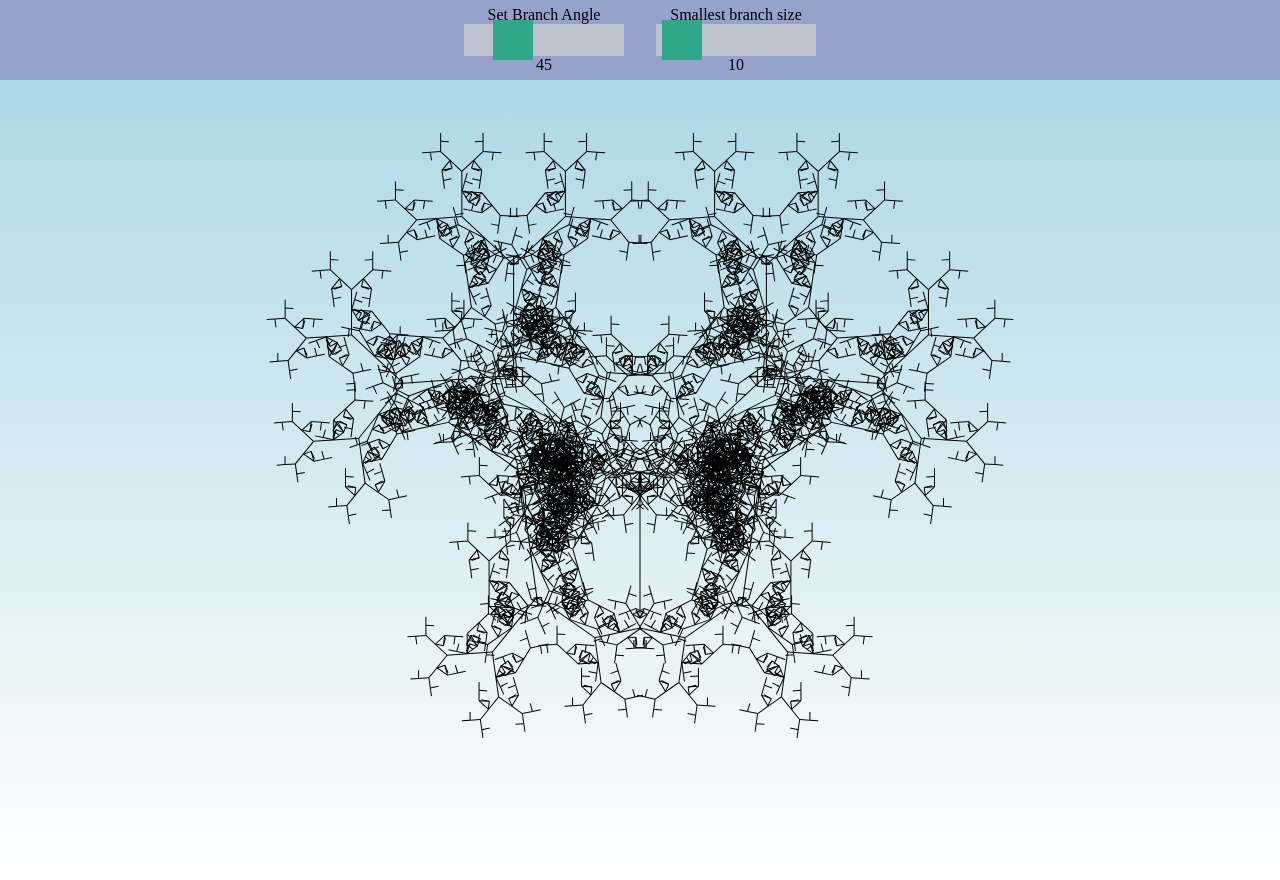
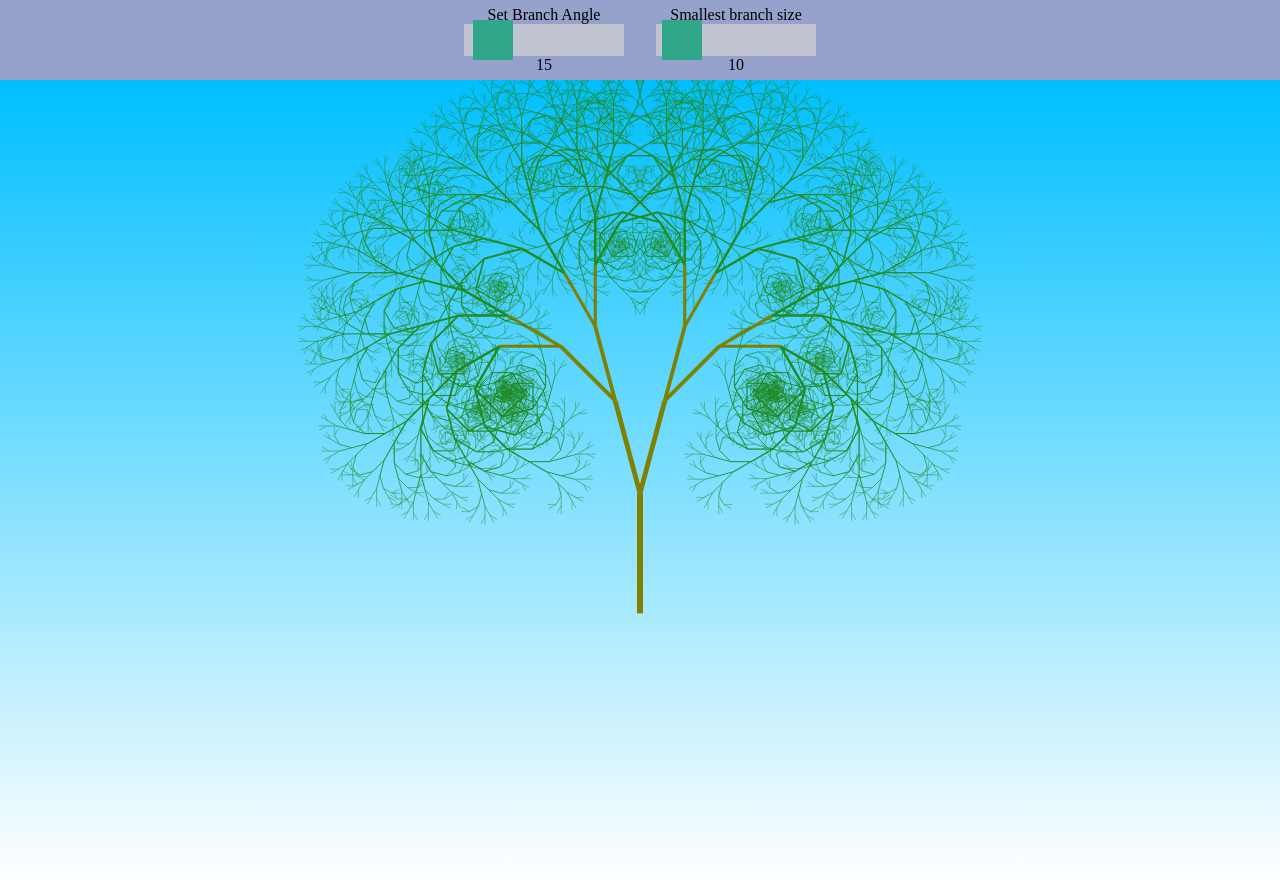
Before and after one commit to MattScarthSaunders/linr, a plain HTML site: page index.html in a window 1280 px wide. Drawn offline with Linux system fonts and the light colour scheme.

Commit message:
tree styles

```diff
--- a/index.html
+++ b/index.html
@@ -11,8 +11,8 @@
     <header>
         <div class="slideContainer">
             <label>Set Branch Angle</label>
-            <input type="range" min="1" max="180" value="45" class="slider" id="angleRange">
-            <output>45</output>
+            <input type="range" min="1" max="180" value="15" class="slider" id="angleRange">
+            <output>15</output>
         </div>
         <div class="slideContainer">
             <label>Smallest branch size</label>
--- a/script.js
+++ b/script.js
@@ -6,25 +6,30 @@ let angleSlider = document.getElementById("angleRange");
 let branchesSlider = document.getElementById("branches");
 
 
-let inputAngle = 47;
+let inputAngle = 15;
 let branches = 10;
 
 angleSlider.oninput = function () {
     this.nextElementSibling.value = this.value;
     ctx.clearRect(0,0,canvas.width,canvas.height);
     inputAngle = Number(angleSlider.value);
-    draw(canvas.width/2, canvas.height/1.5, 120, 0 , 10);
+    draw(canvas.width/2, canvas.height/1.5, 120, 0 , 6);
 }
 
 branchesSlider.oninput = function () {
     this.nextElementSibling.value = this.value;
     ctx.clearRect(0,0,canvas.width,canvas.height);
     branches = Number(branchesSlider.value);
-    draw(canvas.width/2, canvas.height/1.5, 120, 0 , 10);
+    draw(canvas.width/2, canvas.height/1.5, 120, 0 , 6);
 }
 
 function draw(startX, startY, length, angle, weight) {
-    ctx.linewidth = weight;
+
+    ctx.strokeStyle = 'olive'
+    ctx.lineWidth = weight;
+
+    if (weight < 2) ctx.strokeStyle = 'greenyellow';
+    if (weight < 3) ctx.strokeStyle = 'forestgreen';
 
     ctx.beginPath();
     ctx.save();
@@ -48,4 +53,4 @@ function draw(startX, startY, length, angle, weight) {
 }
 
 
-draw(canvas.width/2, canvas.height/1.5, 120, 0 , 10);
+draw(canvas.width/2, canvas.height/1.5, 120, 0 , 6);
--- a/style.css
+++ b/style.css
@@ -9,7 +9,7 @@ canvas {
     top: -10;
     left: 0;
     overflow: hidden;
-    background: linear-gradient(lightblue, white);
+    background: linear-gradient(deepskyblue, white);
 }
 
 header {
```
